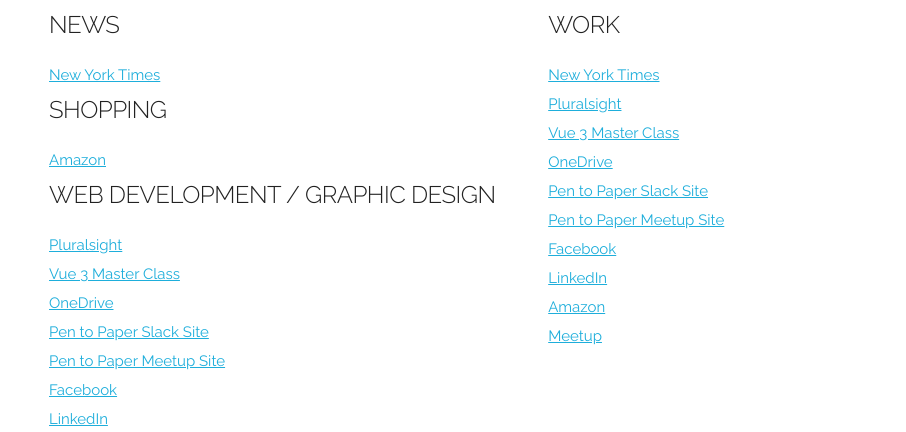
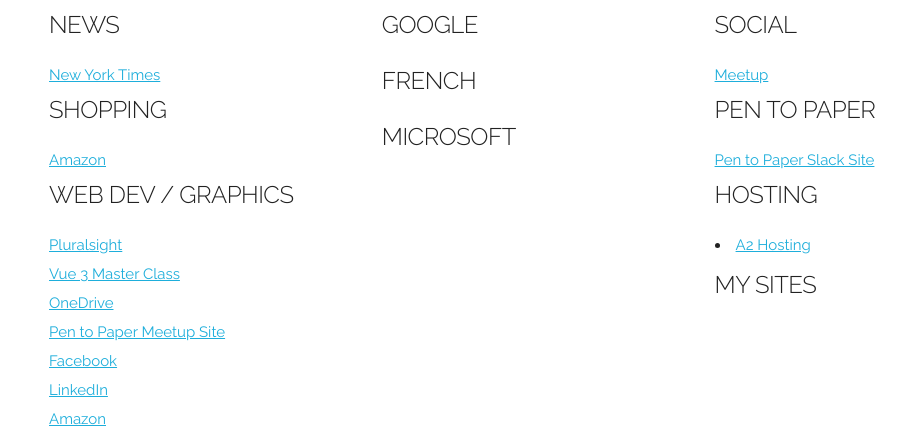
Before and after one commit to bradseverance/bradseverance.github.io, a plain HTML site: page index.html in a window 1280 px wide. Shown: the part 66-498 px from the top of the page, without its empty margins (111-1017 px from the left). Drawn offline with Linux system fonts and the light colour scheme.

Commit message:
Update index.html

```diff
--- a/index.html
+++ b/index.html
@@ -61,35 +61,42 @@
   <div class="container">
     <div class="row">
       <!-- ROW 1 -->
-      <div class="six columns">
+      <div class="four columns">
         <h5>NEWS</h5>
         <p class="brad-link"><a href="https://www.nytimes.com/" target="_blank">New York Times</a></p>
         <h5>SHOPPING</h5>
         <p class="brad-link"><a href="https://www.amazon.com/" target="_blank">Amazon</a></p>
-        <h5>WEB DEVELOPMENT / GRAPHIC DESIGN</h5>
+        <h5>WEB DEV / GRAPHICS</h5>
         <p class="brad-link"><a href="https://app.pluralsight.com/" target="_blank">Pluralsight</a></p>
         <p class="brad-link"><a href="https://vueschool.io/courses/the-vuejs-3-master-class" target="_blank">Vue 3 Master Class</a></p>
         <p class="brad-link"><a href="https://onedrive.live.com/" target="_blank">OneDrive</a></p>
-        <p class="brad-link"><a href="https://pentopapergroup.slack.com/messages" target="_blank">Pen to Paper Slack Site</a></p>
+
         <p class="brad-link"><a href="https://www.meetup.com/Pen-to-Paper/" target="_blank">Pen to Paper Meetup Site</a></p>
         <p class="brad-link"><a href="https://www.facebook.com/" target="_blank">Facebook</a></p>
         <p class="brad-link"><a href="https://www.linkedin.com/" target="_blank">LinkedIn</a></p>
         <p class="brad-link"><a href="https://www.amazon.com/" target="_blank">Amazon</a></p>
-        <p class="brad-link"><a href="https://www.meetup.com/" target="_blank">Meetup</a></p>
+
       </div>
       <!-- ROW 2 -->
-      <div class="six columns">
-        <h5>WORK</h5>
-        <p class="brad-link"><a href="https://www.nytimes.com/" target="_blank">New York Times</a></p>
-        <p class="brad-link"><a href="https://app.pluralsight.com/" target="_blank">Pluralsight</a></p>
-        <p class="brad-link"><a href="https://vueschool.io/courses/the-vuejs-3-master-class" target="_blank">Vue 3 Master Class</a></p>
-        <p class="brad-link"><a href="https://onedrive.live.com/" target="_blank">OneDrive</a></p>
-        <p class="brad-link"><a href="https://pentopapergroup.slack.com/messages" target="_blank">Pen to Paper Slack Site</a></p>
-        <p class="brad-link"><a href="https://www.meetup.com/Pen-to-Paper/" target="_blank">Pen to Paper Meetup Site</a></p>
-        <p class="brad-link"><a href="https://www.facebook.com/" target="_blank">Facebook</a></p>
-        <p class="brad-link"><a href="https://www.linkedin.com/" target="_blank">LinkedIn</a></p>
-        <p class="brad-link"><a href="https://www.amazon.com/" target="_blank">Amazon</a></p>
+      <div class="four columns">
+        <h5>GOOGLE</h5>
+
+        <h5>FRENCH</h5>
+
+        <h5>MICROSOFT</h5>
+
+      </div>
+      <!-- ROW 3 -->
+      <div class="four columns">
+        <h5>SOCIAL</h5>
         <p class="brad-link"><a href="https://www.meetup.com/" target="_blank">Meetup</a></p>
+        <h5>PEN TO PAPER</h5>
+        <p class="brad-link"><a href="https://app.slack.com/client/T2J9TEGG2/C35ME405C" target="_blank">Pen to Paper Slack Site</a></p>
+        <h5>HOSTING</h5>
+        <li><a href="https://my.a2hosting.com/clientarea.php?action=productdetails&id=318408" target="_blank">A2 Hosting</a></li>
+
+        <h5>MY SITES</h5>
+
       </div>
     </div>
     <div class="row">
@@ -107,7 +114,7 @@
           <li>Angular Path (<a href="https://app.pluralsight.com/paths/skills/angular" target="_blank">Pluralsight Angular</a>)</li>
           <li>Pluralsight History (<a href="https://app.pluralsight.com/library/history" target="_blank">Pluralsight History</a>)</li>
           <li><a href="https://drive.google.com/drive/folders/1GmRdnVolHnG7XoEzW7V30p7UDBMlIN7t" target="_blank">Do Journal Entry</a></li>
-          <li><a href="https://my.a2hosting.com/clientarea.php?action=productdetails&id=318408" target="_blank">A2 Hosting</a></li>
+
           <li>Meditation</li>
         </ul>
       </div>
```
